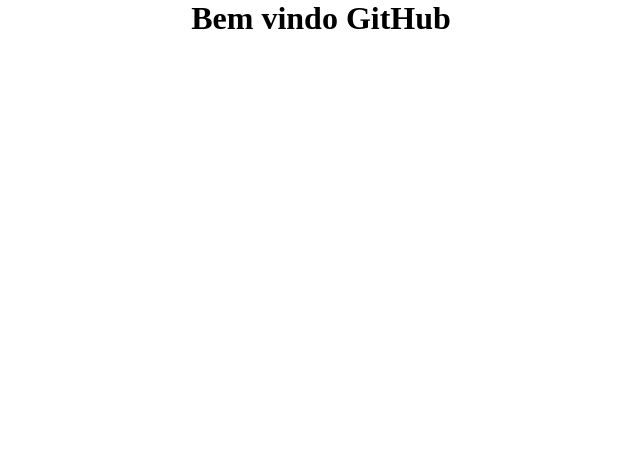
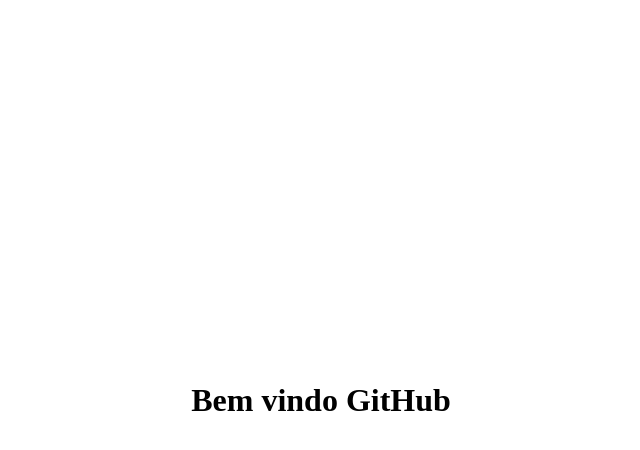
Before and after one commit to jesuq/jesuq.github.io, a plain HTML site: page index.html in a window 1280 px wide. Shown: the whole page, without its empty margins (319-959 px from the left). Drawn offline with Linux system fonts and the light colour scheme.

Commit message:
Update index.html

```diff
--- a/index.html
+++ b/index.html
@@ -6,9 +6,9 @@
 	<link rel="stylesheet" type="text/css" href="css/style.css">
 </head>
 <body>
-	<div>
-		<div>
-			<div>
+	<div class="main">
+		<div class="container">
+			<div class="aligncenter">
 				<h1>Bem vindo GitHub</h1>
 			</div>
 		</div>
```
